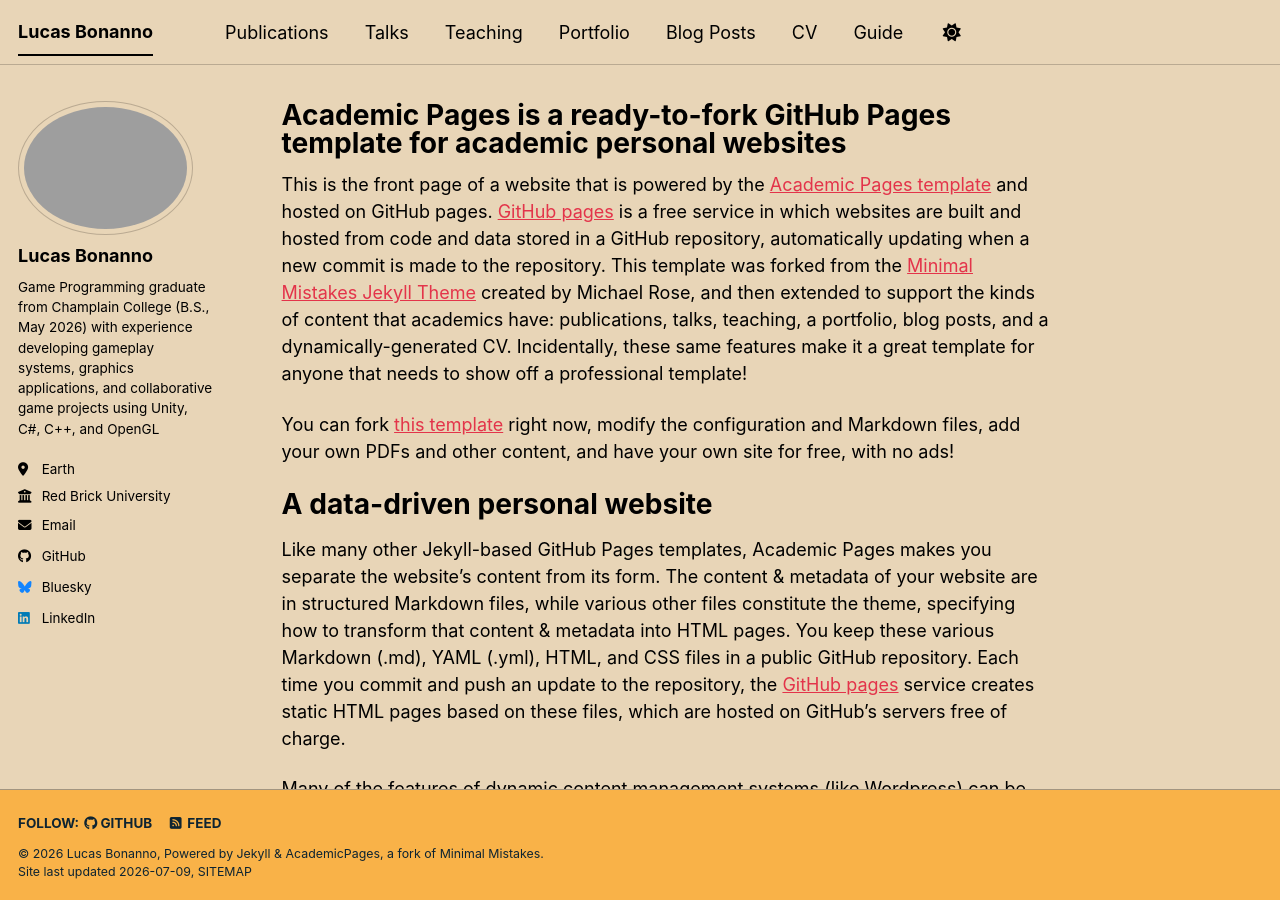
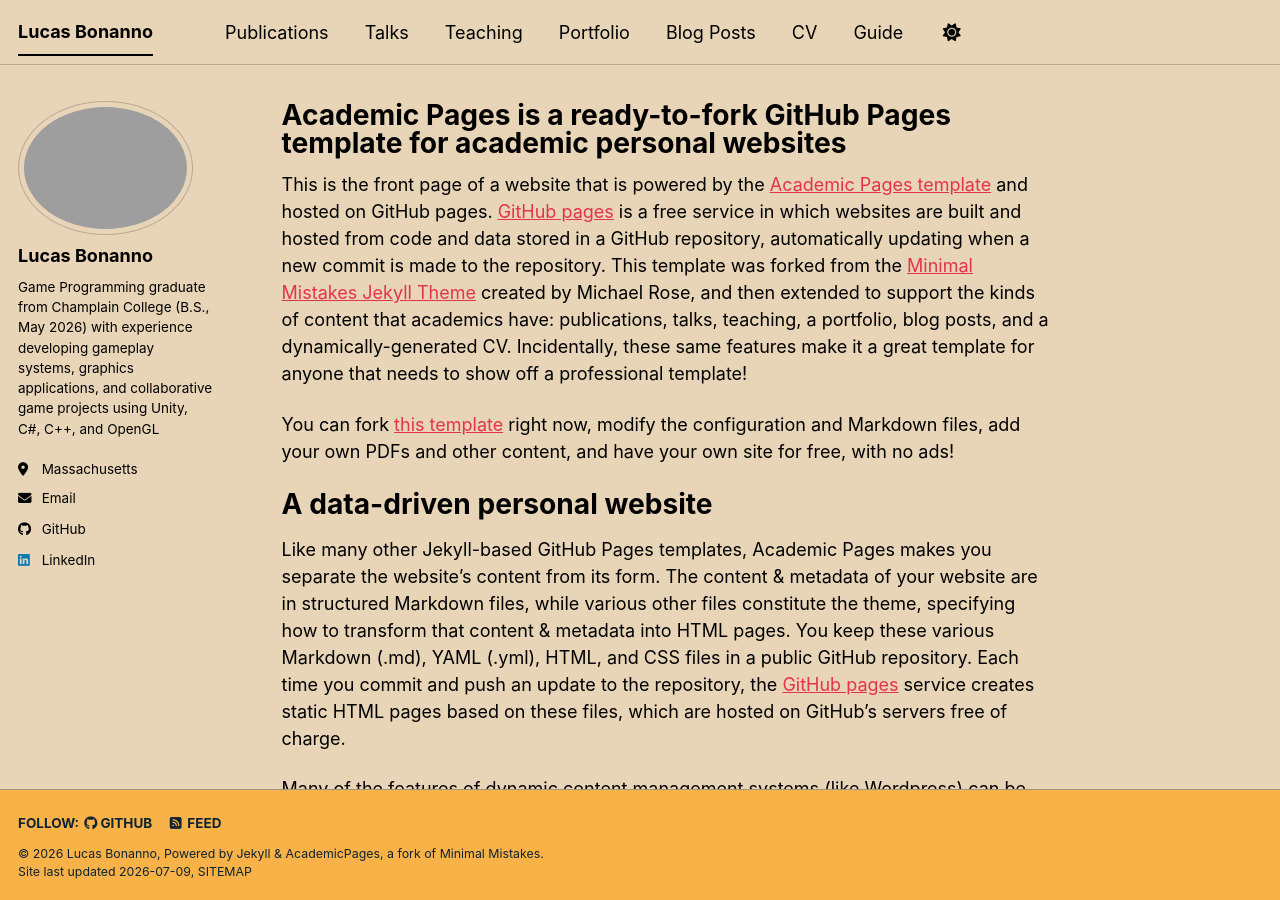
Before and after one commit to LucasB16643/LucasB16643.github.io, a Jekyll site: the page built from _pages/about.md, in a window 1280 px wide and 900 px high. Built offline with Jekyll 4.4.1, drawn with Linux system fonts in a browser that asks for light colours; a style sheet for code colours, icons or effects is not loaded.

Commit message:
Change location to 'Massachusetts' and clear employer
Updated location and employer fields in the config file.

```diff
--- a/_config.yml
+++ b/_config.yml
@@ -27,8 +27,8 @@ author:
   name             : "Lucas Bonanno"
   pronouns         : # example: "she/her"
   bio              : "Game Programming graduate from Champlain College (B.S., May 2026) with experience developing gameplay systems, graphics applications, and collaborative game projects using Unity, C#, C++, and OpenGL"
-  location         : "Earth"
-  employer         : "Red Brick University"
+  location         : "Massachusetts"
+  employer         :
   uri              : # URL
   email            : "lsbonanno04@gmail.com"
 
@@ -57,7 +57,7 @@ author:
 
   # Social media
   artstation       : # Username
-  bluesky          : "bsky.app" # Replace this with you Bluesky username
+  bluesky          :  # Replace this with you Bluesky username
   facebook         : # Username
   flickr           : # Username
   foursquare       : # Username
```
